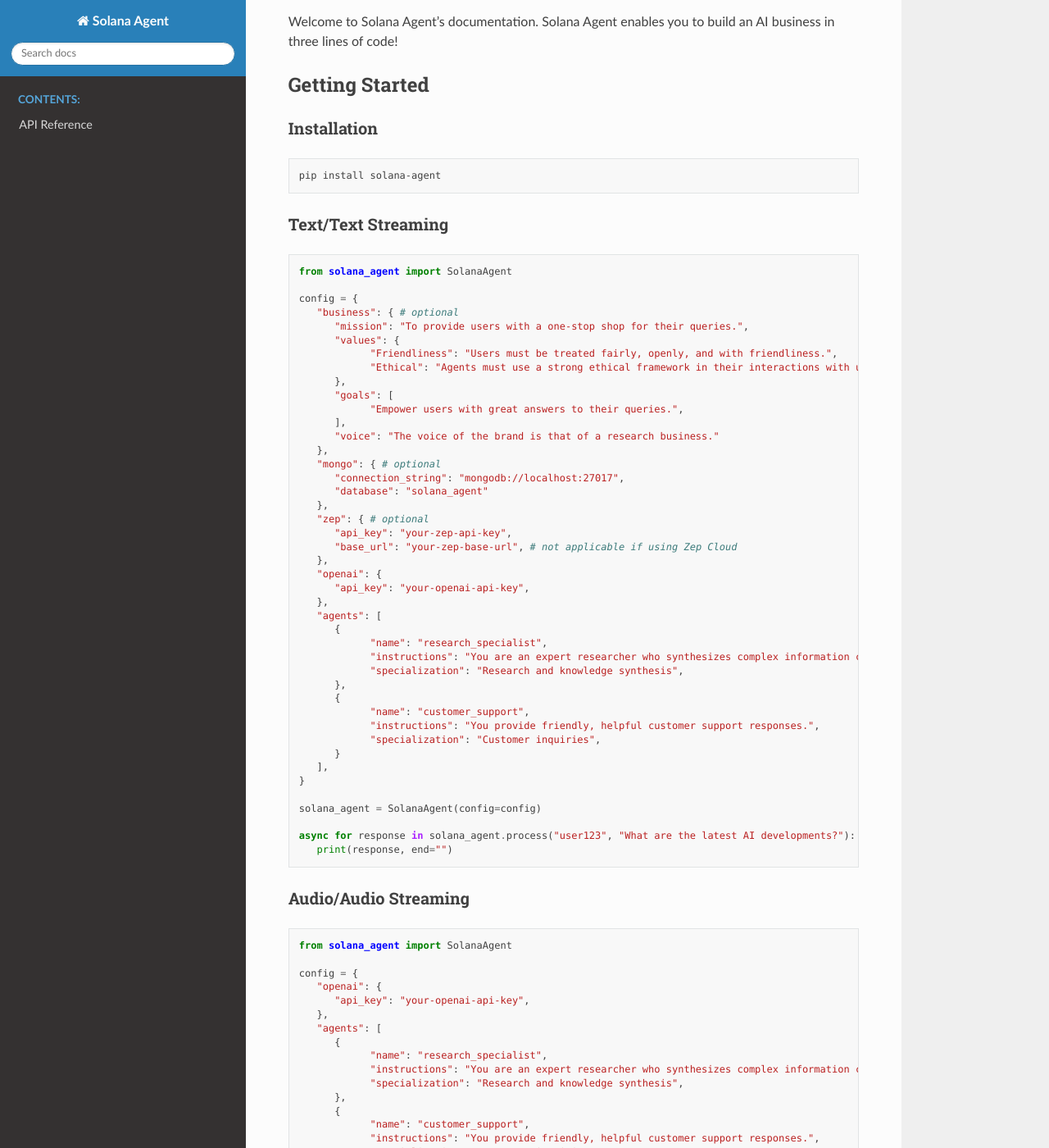
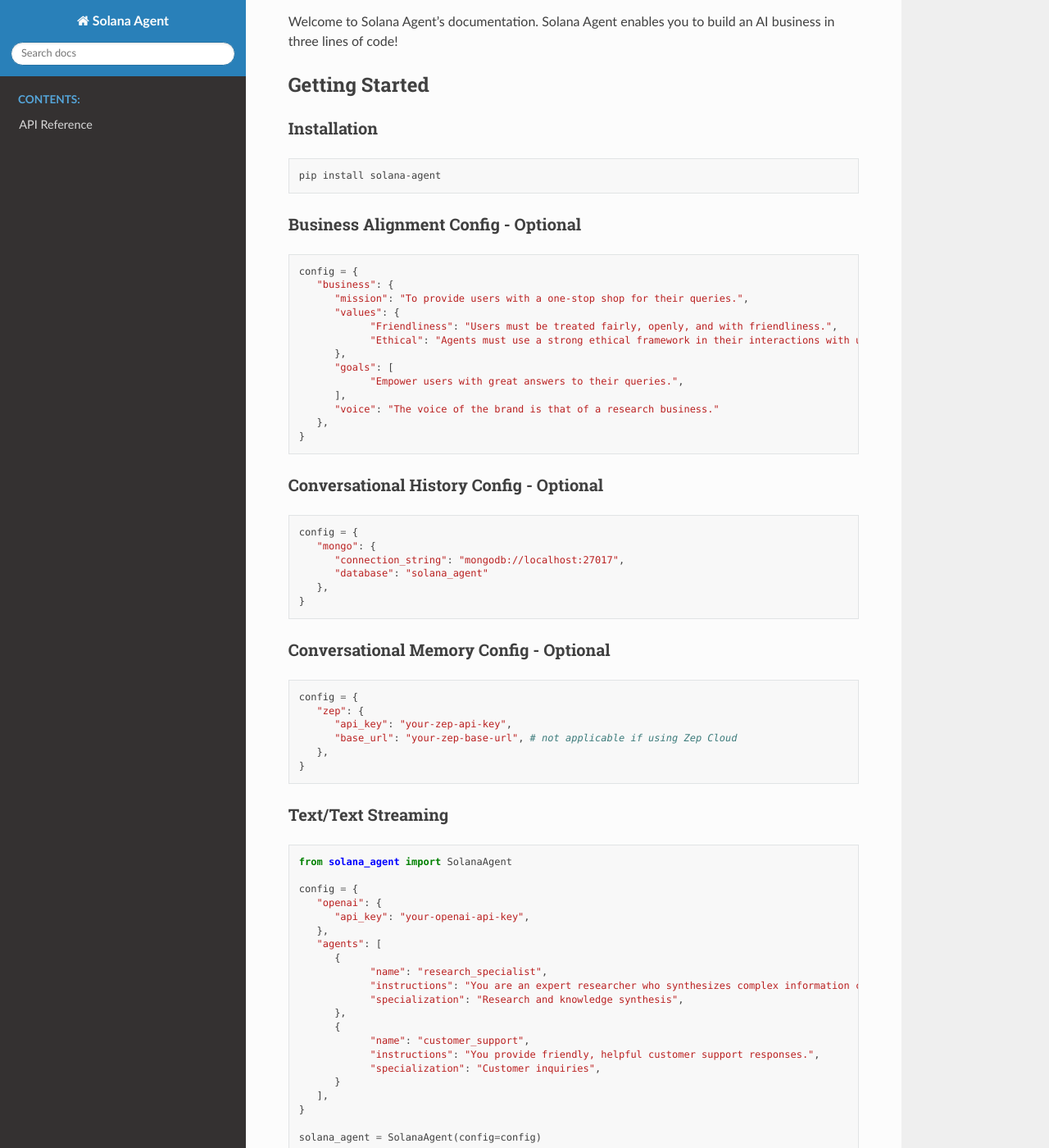
Before and after one commit to truemagic-coder/solana-agent, a Sphinx documentation site: the page built from docs/index.rst, in a window 1280 px wide and 1400 px high, scrolled down 301 px. Shown: the whole window at 82% size. Built offline with Sphinx 7.4.7 and the Read the Docs theme 3.1.0, drawn with Linux system fonts in a browser that asks for light colours.

```diff
--- a/docs/index.rst
+++ b/docs/index.rst
@@ -19,15 +19,13 @@ Installation
 
    pip install solana-agent
 
-Text/Text Streaming
-~~~~~~~~~~~~~~~~~~~~~~~~~~~~~
+Business Alignment Config - Optional
+~~~~~~~~~~~~~~~~~~~~~~~~~~~~~~~
 
 .. code-block:: python
 
-   from solana_agent import SolanaAgent
-
    config = {
-      "business": { # optional
+      "business": {
          "mission": "To provide users with a one-stop shop for their queries.",
          "values": {
                "Friendliness": "Users must be treated fairly, openly, and with friendliness.",
@@ -38,14 +36,40 @@ Text/Text Streaming
          ],
          "voice": "The voice of the brand is that of a research business."
       },
-      "mongo": { # optional
+   }
+
+Conversational History Config - Optional
+~~~~~~~~~~~~~~~~~~~~~~~~~~~~~~~
+
+.. code-block:: python
+
+   config = {
+      "mongo": {
          "connection_string": "mongodb://localhost:27017",
          "database": "solana_agent"
       },
-      "zep": { # optional
+   }
+
+Conversational Memory Config - Optional
+~~~~~~~~~~~~~~~~~~~~~~~~~~~~~~~
+
+.. code-block:: python
+
+   config = {
+      "zep": {
          "api_key": "your-zep-api-key",
          "base_url": "your-zep-base-url", # not applicable if using Zep Cloud
       },
+   }
+
+Text/Text Streaming
+~~~~~~~~~~~~~~~~~~~~~~~~~~~~~
+
+.. code-block:: python
+
+   from solana_agent import SolanaAgent
+
+   config = {
       "openai": {
          "api_key": "your-openai-api-key",
       },
--- a/pyproject.toml
+++ b/pyproject.toml
@@ -1,6 +1,6 @@
 [tool.poetry]
 name = "solana-agent"
-version = "20.1.1"
+version = "20.1.2"
 description = "Agentic IQ"
 authors = ["Bevan Hunt <bevan@bevanhunt.com>"]
 license = "MIT"
```
Also changed, not shown: README.md (+27 -6 lines).
